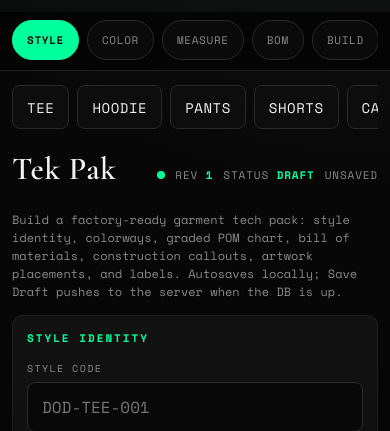
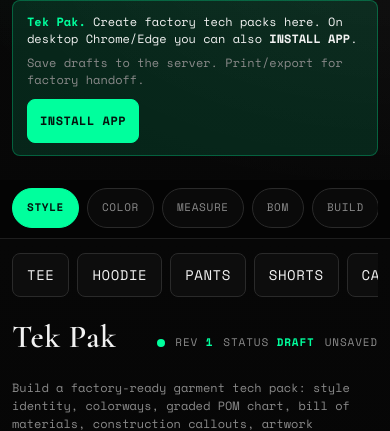
Before and after one commit to charlesfisher059/arcade-game, a PHP site: page /tech_pack.php in a window 390 px wide. Shown: the part 56-487 px from the top of the page. Run offline with PHP 8.4, Linux system fonts and the light colour scheme; data that the repository does not hold is empty.

Commit message:
Prepare Tek Pak for live site access on any device
Remove the desktop-only phone gate and local-preview framing so Tek Pak
works on diamondsouttadirt.com after upload, including phones.

Co-authored-by: charlesfisher059 <charlesfisher059@users.noreply.github.com>

```diff
--- a/manifest-tekpak.json
+++ b/manifest-tekpak.json
@@ -1,7 +1,7 @@
 {
   "name": "Tek Pak — Diamonds Outta Dirt",
   "short_name": "Tek Pak",
-  "description": "Desktop garment tech pack creator for Diamonds Outta Dirt. Desktop preview first.",
+  "description": "Garment tech pack creator for Diamonds Outta Dirt.",
   "id": "/tek-pak",
   "start_url": "/tek-pak?source=pwa",
   "scope": "/",
@@ -9,7 +9,7 @@
   "display_override": ["standalone", "minimal-ui", "browser"],
   "background_color": "#050505",
   "theme_color": "#000000",
-  "orientation": "landscape-primary",
+  "orientation": "any",
   "lang": "en",
   "categories": ["productivity", "business"],
   "icons": [
--- a/tech_pack.php
+++ b/tech_pack.php
@@ -659,13 +659,11 @@ body.is-standalone .iphone-banner { display: none !important; }
   .top-actions .desk-only { display: none !important; }
   .top-actions { gap: 6px; }
   .top-actions .btn { padding: 10px 12px; min-height: 44px; }
-  .iphone-banner { display: none; } /* desktop-only phase — no phone install CTA */
-  body.force-mobile-preview .iphone-banner { display: block; margin: 0 12px 12px; padding: 12px 14px; }
-  body.tek-mobile-block .desktop-only-gate { display: flex; }
-  body.tek-mobile-block .shell,
-  body.tek-mobile-block .topbar,
-  body.tek-mobile-block .mobile-dock,
-  body.tek-mobile-block .toast { display: none !important; }
+  .iphone-banner {
+    display: block;
+    margin: 0 12px 12px;
+    padding: 12px 14px;
+  }
   .mobile-chip-bar {
     display: block;
     position: sticky;
@@ -793,7 +791,7 @@ body.is-standalone .iphone-banner { display: none !important; }
 }
 @media print {
   body { background: #fff; color: #000; padding-bottom: 0; }
-  .topbar, .rail, .inspector, .toast, .no-print, .mobile-dock, .iphone-banner, .mobile-chip-bar { display: none !important; }
+  .topbar, .rail, .inspector, .toast, .no-print, .mobile-dock, .iphone-banner, .mobile-chip-bar, .desktop-only-gate { display: none !important; }
   .shell { display: block; }
   .main { padding: 0; }
   .section { display: block !important; break-inside: avoid; page-break-inside: avoid; }
@@ -828,22 +826,12 @@ body.is-standalone .iphone-banner { display: none !important; }
 </header>
 
 <div class="iphone-banner no-print" id="iphoneBanner">
-  <strong>Desktop app (preview).</strong> Install Tek Pak on your computer first — phone support comes later.
+  <strong>Tek Pak.</strong> Create factory tech packs here. On desktop Chrome/Edge you can also <b>INSTALL APP</b>.
   <div class="steps">
-    <span><b>Chrome or Edge:</b> click <b>INSTALL APP</b>, or use the install icon in the address bar.</span>
+    <span>Save drafts to the server. Print/export for factory handoff.</span>
   </div>
   <div style="margin-top:10px">
     <button type="button" class="btn btn-primary" id="btnInstallBanner" hidden>INSTALL APP</button>
-  </div>
-</div>
-
-<div class="desktop-only-gate no-print" id="desktopOnlyGate" role="dialog" aria-modal="true" aria-labelledby="gateTitle">
-  <div class="gate-box">
-    <div class="gate-brand">DIAMONDS OUTTA DIRT</div>
-    <h1 id="gateTitle">Desktop only — for now</h1>
-    <p>Tek Pak is a desktop app preview. Open this page on your computer to install and try it before it goes on the live site.</p>
-    <p><code>/tek-pak</code></p>
-    <button type="button" class="btn btn-primary" id="btnGateDismiss" style="margin-top:8px">Continue on this device anyway</button>
   </div>
 </div>
 
@@ -1718,40 +1706,7 @@ body.is-standalone .iphone-banner { display: none !important; }
     toast('New tek pak');
   };
 
-  // Desktop-only first: block phone/narrow viewports unless user opts in
-  function isPhoneLike() {
-    const ua = navigator.userAgent || '';
-    const phoneUA = /Android.*Mobile|iPhone|iPod|webOS|BlackBerry|IEMobile|Opera Mini/i.test(ua);
-    const narrow = window.matchMedia('(max-width: 820px)').matches;
-    const coarse = window.matchMedia('(pointer: coarse)').matches && narrow;
-    return phoneUA || coarse;
-  }
-  function applyDesktopGate() {
-    const bypass = sessionStorage.getItem('tek_pak_mobile_ok') === '1';
-    if (isPhoneLike() && !bypass) {
-      document.body.classList.add('tek-mobile-block');
-    } else {
-      document.body.classList.remove('tek-mobile-block');
-      if (bypass) document.body.classList.add('force-mobile-preview');
-    }
-  }
-  applyDesktopGate();
-  const gateBtn = document.getElementById('btnGateDismiss');
-  if (gateBtn) {
-    gateBtn.onclick = () => {
-      sessionStorage.setItem('tek_pak_mobile_ok', '1');
-      document.body.classList.remove('tek-mobile-block');
-      document.body.classList.add('force-mobile-preview');
-      toast('Desktop mode recommended');
-    };
-  }
-  window.addEventListener('resize', () => {
-    // Don't re-block if they already opted in this session
-    if (sessionStorage.getItem('tek_pak_mobile_ok') === '1') return;
-    applyDesktopGate();
-  });
-
-  // Hide install tip when already running as home-screen / installed app
+  // Install / PWA
   let deferredInstall = null;
   const installBtns = [
     document.getElementById('btnInstall'),
@@ -1774,14 +1729,16 @@ body.is-standalone .iphone-banner { display: none !important; }
       try {
         const choice = await deferredInstall.userChoice;
         if (choice && choice.outcome === 'accepted') {
-          toast('Tek Pak installed on desktop');
+          toast('Tek Pak installed');
           showInstallButtons(false);
         }
       } catch (_) {}
       deferredInstall = null;
       return;
     }
-    toast('Chrome/Edge → Install app (address bar icon)');
+    const isiOS = /iPad|iPhone|iPod/.test(navigator.userAgent) || (navigator.platform === 'MacIntel' && navigator.maxTouchPoints > 1);
+    if (isiOS) toast('Safari → Share → Add to Home Screen');
+    else toast('Chrome/Edge → Install app (address bar icon)');
   }
 
   installBtns.forEach((b) => { b.onclick = () => triggerInstall(); });
@@ -1794,11 +1751,11 @@ body.is-standalone .iphone-banner { display: none !important; }
   window.addEventListener('appinstalled', () => {
     deferredInstall = null;
     showInstallButtons(false);
-    toast('Tek Pak desktop app ready');
+    toast('Tek Pak app ready');
   });
 
-  // Always offer banner install CTA on desktop
-  if (!isPhoneLike()) {
+  // Show banner install CTA when not already installed
+  {
     const ban = document.getElementById('btnInstallBanner');
     if (ban) ban.hidden = false;
   }
@@ -1810,6 +1767,8 @@ body.is-standalone .iphone-banner { display: none !important; }
     if (standalone) {
       document.body.classList.add('is-standalone');
       showInstallButtons(false);
+      const ban = document.getElementById('btnInstallBanner');
+      if (ban) ban.hidden = true;
     }
   } catch (_) {}
 
```
